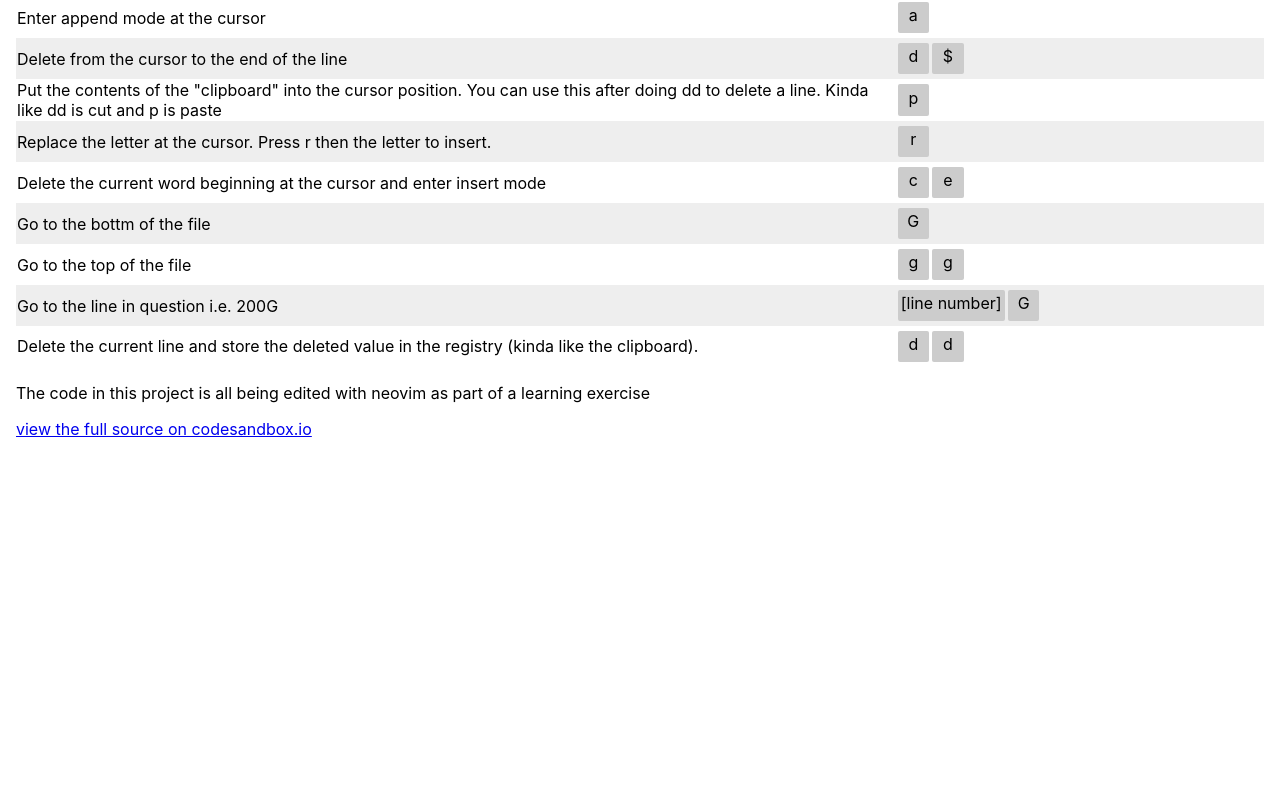
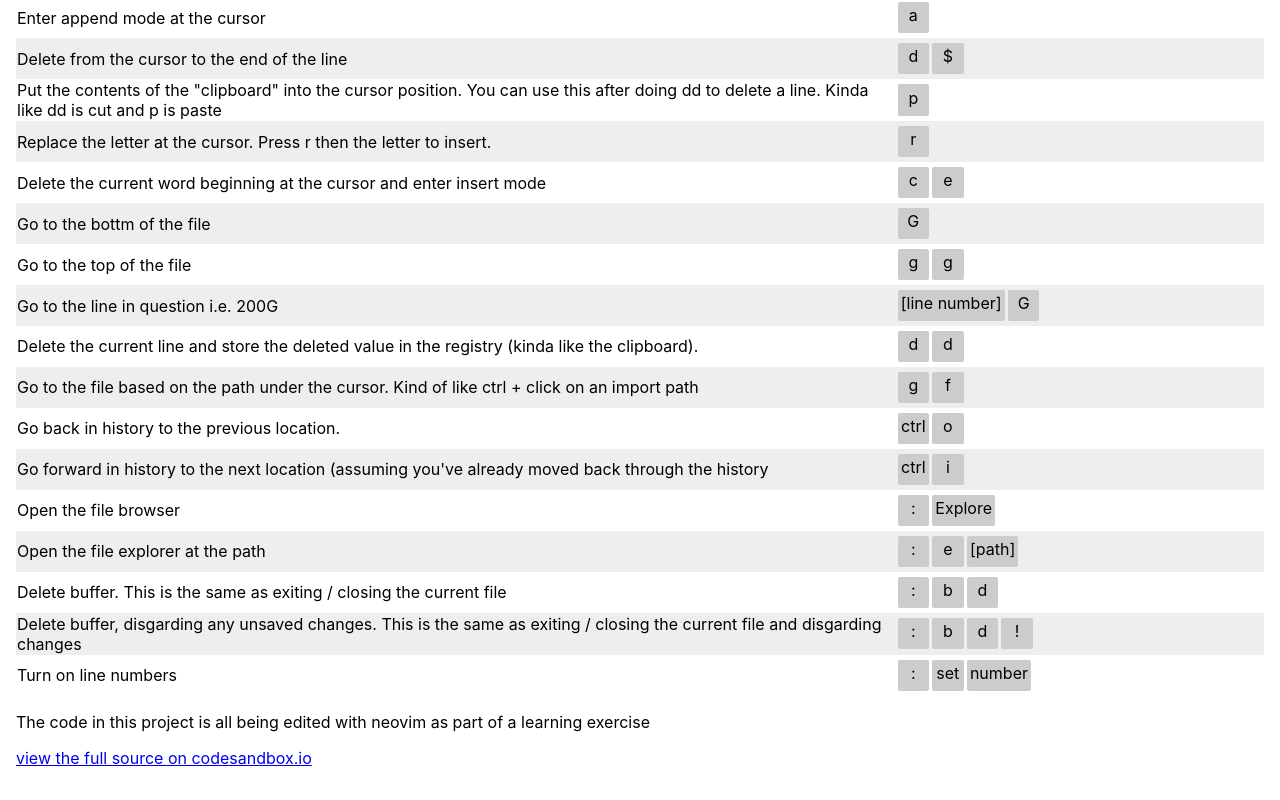
Before and after one commit to JamieDixon/vim-commands, a React (Create React App) app: page / in a window 1280 px wide. Shown: the part 433-1233 px from the top of the page. Before the commit the page ends 904 px from the top, so only its background shows below. Built offline with nearby package versions, Linux system fonts and the light colour scheme.

Commit message:
Add commands

```diff
--- a/src/App.js
+++ b/src/App.js
@@ -68,6 +68,39 @@ const commands = [
     command: ['d', 'd'],
     description:
       'Delete the current line and store the deleted value in the registry (kinda like the clipboard).',
+  },
+  {
+    command: ['g', 'f'],
+    description:
+      'Go to the file based on the path under the cursor. Kind of like ctrl + click on an import path',
+  },
+  {
+    command: ['ctrl', 'o'],
+    description: 'Go back in history to the previous location.',
+  },
+  {
+    command: ['ctrl', 'i'],
+    description:
+      "Go forward in history to the next location (assuming you've already moved back through the history",
+  },
+  {command: [':', 'Explore'], description: 'Open the file browser'},
+  {
+    command: [':', 'e', '[path]'],
+    description: 'Open the file explorer at the path',
+  },
+  {
+    command: [':', 'b', 'd'],
+    description:
+      'Delete buffer. This is the same as exiting / closing the current file',
+  },
+  {
+    command: [':', 'b', 'd', '!'],
+    description:
+      'Delete buffer, disgarding any unsaved changes. This is the same as exiting / closing the current file and disgarding changes',
+  },
+  {
+    command: [':', 'set', 'number'],
+    description: 'Turn on line numbers',
   },
 ];
 
```
